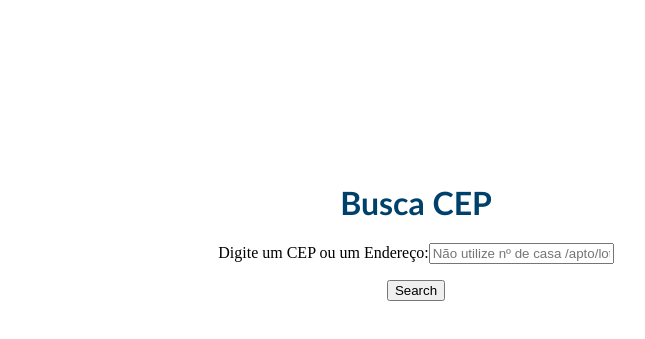
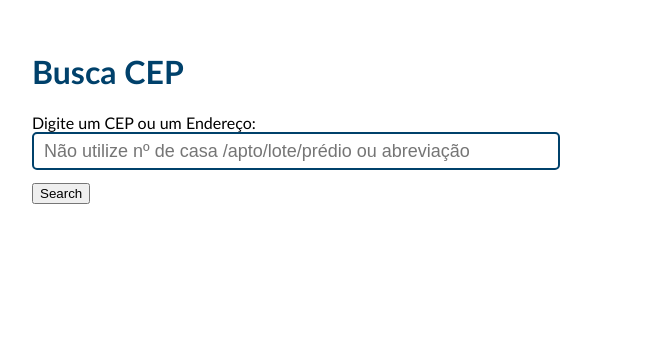
Before and after one commit to hudson-carlos/Buscador-de-CEP, a React (Create React App) app: page / in a window 1280 px wide. Shown: the part 169-508 px from the top of the page, without its empty margins (224-869 px from the left). Built offline with nearby package versions, Linux system fonts and the light colour scheme.

Commit message:
fix css: adicionado estilo css no componete Forms.jsx

```diff
--- a/src/components/Forms.jsx
+++ b/src/components/Forms.jsx
@@ -2,6 +2,7 @@ import { useContext, useEffect } from "react";
 import { useNavigate } from "react-router-dom";
 import { MyContext } from "../provider";
 import { checkCEP } from "../myfunctions";
+import style from "../styles/forms.module.css";
 
 export default function Forms({messageError}) {
   const { cep, setCep, error, setError } = useContext(MyContext);
@@ -23,9 +24,14 @@ export default function Forms({messageError}) {
   };
 
   return (
-    <form>
-        <label>Digite um CEP ou um Endereço:
+    <form className={style.form}>
+      <label
+        className={style.label}
+        >
+          Digite um CEP ou um Endereço:
         <input
+          className={error ? style.inputError : style.myInput}
+          autoFocus
           type="text"
           name="search"
           value={cep}
@@ -37,7 +43,7 @@ export default function Forms({messageError}) {
           onKeyDown={enterDown}
         />
       </label>
-        <p>{error}</p>
+      <p className={style.messageError}>{error}</p>
     </form>
   );
 }
--- a/src/globalStyle.css
+++ b/src/globalStyle.css
@@ -1,8 +1,16 @@
-body {
+body, html {
     padding: 0;
     margin: 0;
-    border: 0;
-    height: 100vh;
+    height: 100%;
+    /* border: solid red; */
+}
+
+
+body div {
+    padding: 0;
+    margin: 0;
+    height: 100%;
+    width: 100%;
     display: flex;
     justify-content: center;
     align-items: center;
--- /dev/null
+++ b/src/styles/forms.module.css
@@ -0,0 +1,54 @@
+.form {
+    padding: 0;
+    margin: 0;
+    border: 0;
+    width: 100%;
+    display: flex;
+    flex-direction: column;
+    align-items: flex-start;
+    justify-content: start;
+    font-family: "Trebuchet MS", "arial", "helvetica", "Open Sans", sans-serif;
+}
+
+
+.label {
+    outline: none;
+    width: 50%;
+    display: flex;
+    flex-direction: column;
+    justify-items: center;
+    align-items: flex-start;
+}
+
+.myInput {
+    outline: none;
+    width: 100%;
+    border-radius: 5px;
+    border: solid 1px #807569;
+    line-height: 2rem;
+    padding-left: 10px;
+    color: #807569;
+    font-size: large;
+}
+
+.myInput:focus {
+    --color-border: #00416b;
+    border: solid 2px var(--color-border);
+}
+
+.inputError {
+    outline: none;
+    width: 100%;
+    border-radius: 5px;
+    line-height: 2rem;
+    padding-left: 10px;
+    font-size: large;
+    border: solid 2px rgb(182, 33, 33);
+}
+
+.messageError {
+    color: rgb(182, 33, 33);
+    font-family: Arial, Helvetica, sans-serif;
+    font-size: small;
+    margin-top: 0;
+}
--- a/src/styles/home.module.css
+++ b/src/styles/home.module.css
@@ -1,8 +1,11 @@
 .home {
     display: flex;
     flex-direction: column;
-    align-items: center;
-    height: 100%;
+    align-items: flex-start;
+    justify-items: center;
+    width: 100%;
+    height: 50%;
+    padding-left: 20%;
 }
 
 .title {
```
Lines whose indentation alone changed are shown as unchanged.
